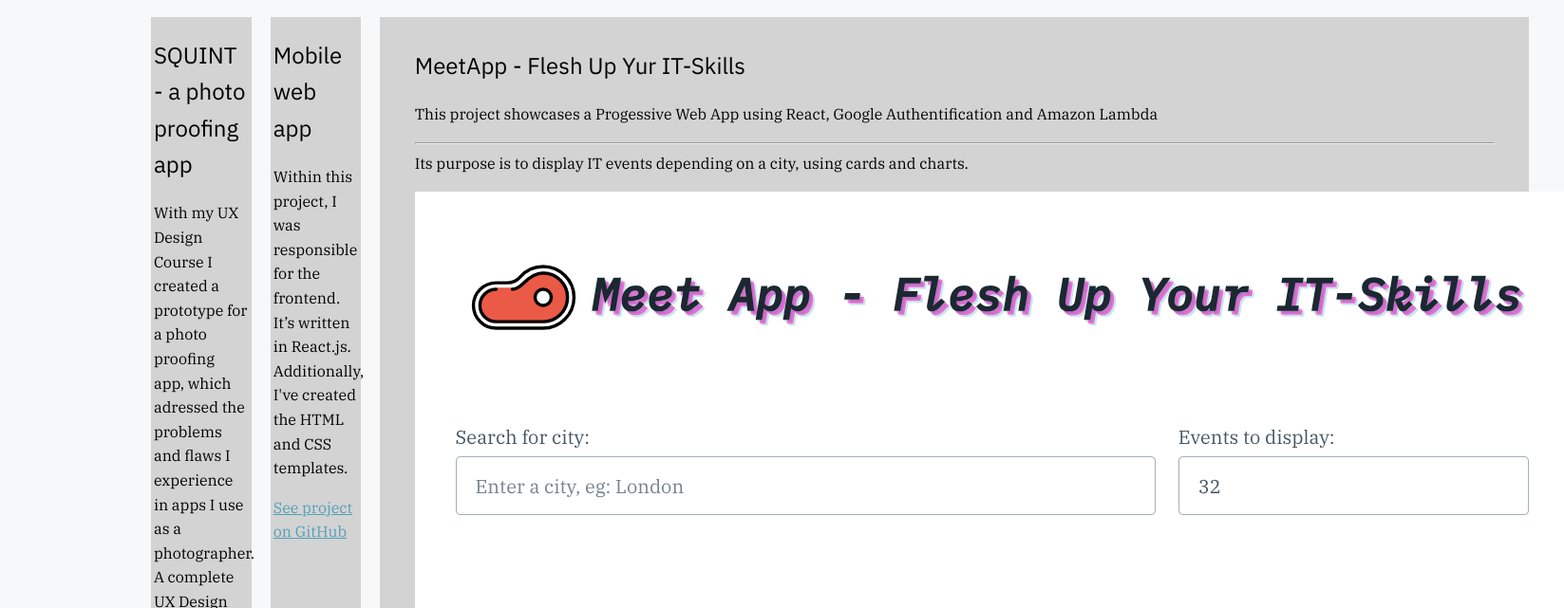
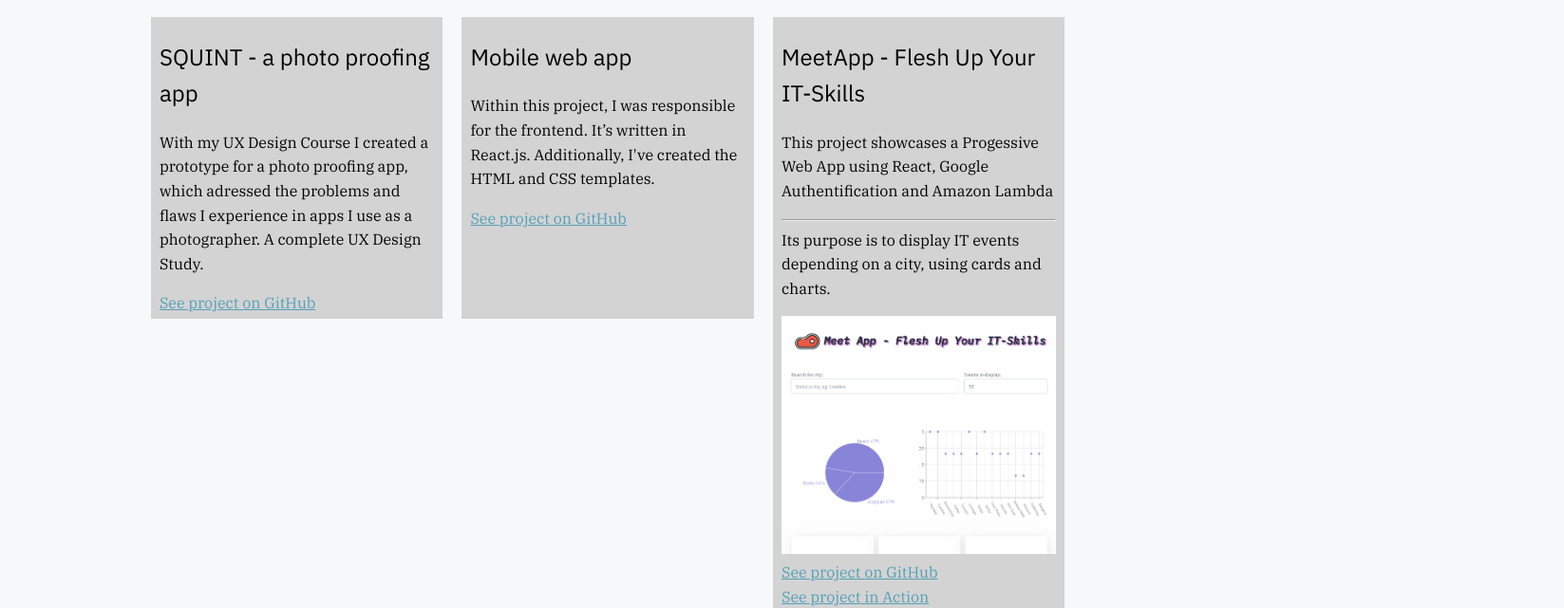
Before and after one commit to dkause/kause, a plain HTML site: page work.html in a window 1280 px wide. Shown: the part 187-828 px from the top of the page at 95% size, 1647 px wide, since content can reach past the window. Drawn offline with nearby package versions, Linux system fonts and the light colour scheme.

Commit message:
Update work.html

```diff
--- a/work.html
+++ b/work.html
@@ -63,15 +63,15 @@
                 </div>
 
                 <div class="grid__item">
-                    <h2>MeetApp - Flesh Up Yur IT-Skills </h2>
+                    <h2>MeetApp - Flesh Up Your IT-Skills </h2>
                     <p>
                         This project showcases a Progessive Web App using React, Google Authentification and Amazon Lambda
                         <hr>
                         Its purpose is to display IT events depending on a city, using cards and charts.
                     </p>
-                    <img alt="screenshot of MeetApp" src="./img/meetAppScrsht.png">
-                    <a href="https://github.com/dkause/meet">See project on GitHub</a>
-                    <a href="https://dkause.github.io/meet">See project Action</a>
+                    <img alt="screenshot of MeetApp" width="100%" src="./img/meetAppScrsht.png">
+                    <a href="https://github.com/dkause/meet">See project on GitHub</a><br>
+                    <a href="https://dkause.github.io/meet">See project in Action</a>
                 </div>
 
             </div>
```
